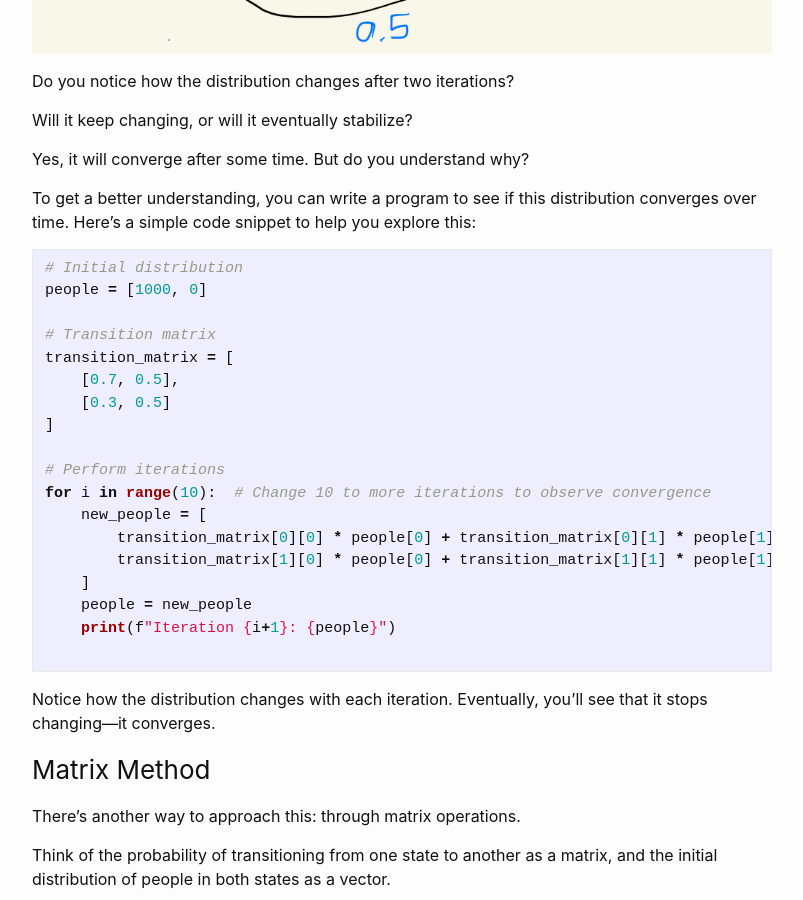
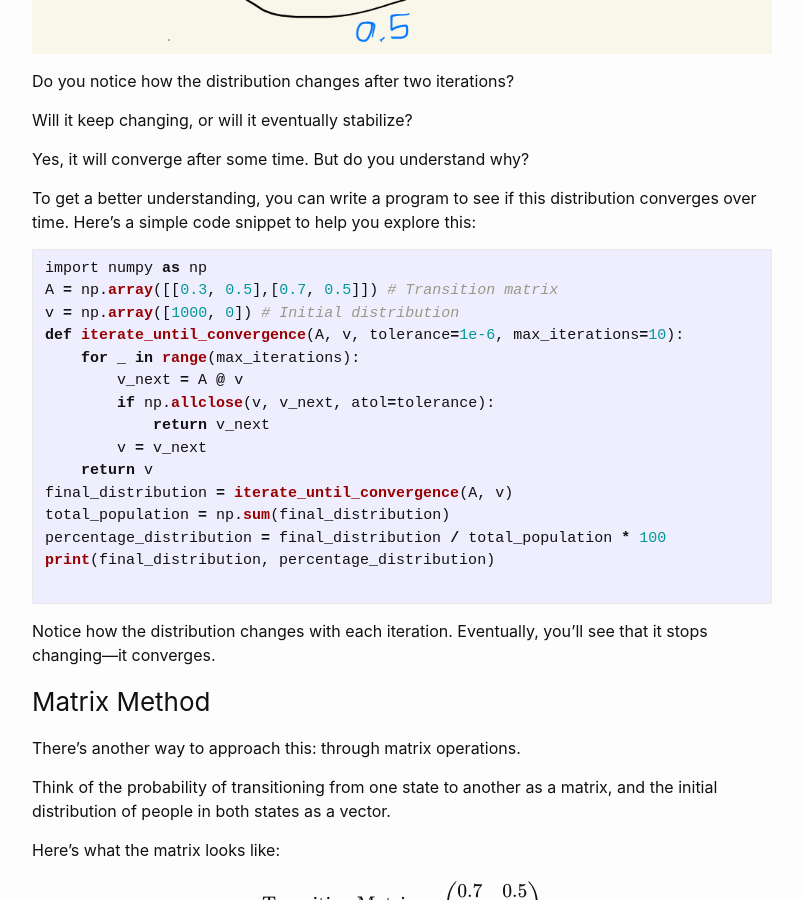
Before and after one commit to sudarshansudarshan/cs503, a Jekyll site: the page built from Galaxy.md, in a window 1280 px wide and 900 px high, scrolled down 5004 px. Shown: the whole window, without its empty margins (238-1041 px from the left). Built offline with Jekyll 4.4.1, drawn with Linux system fonts in a browser that asks for light colours; formulas are drawn with MathJax 3.

Commit message:
Update Galaxy.md

````diff
--- a/Galaxy.md
+++ b/Galaxy.md
@@ -109,23 +109,20 @@ Yes, it will converge after some time. But do you understand why?
 To get a better understanding, you can write a program to see if this distribution converges over time. Here’s a simple code snippet to help you explore this:
 
 ```python
-# Initial distribution
-people = [1000, 0]
-
-# Transition matrix
-transition_matrix = [
-    [0.7, 0.5],
-    [0.3, 0.5]
-]
-
-# Perform iterations
-for i in range(10):  # Change 10 to more iterations to observe convergence
-    new_people = [
-        transition_matrix[0][0] * people[0] + transition_matrix[0][1] * people[1],
-        transition_matrix[1][0] * people[0] + transition_matrix[1][1] * people[1]
-    ]
-    people = new_people
-    print(f"Iteration {i+1}: {people}")
+import numpy as np
+A = np.array([[0.3, 0.5],[0.7, 0.5]]) # Transition matrix
+v = np.array([1000, 0]) # Initial distribution
+def iterate_until_convergence(A, v, tolerance=1e-6, max_iterations=10):
+    for _ in range(max_iterations):
+        v_next = A @ v
+        if np.allclose(v, v_next, atol=tolerance):
+            return v_next
+        v = v_next
+    return v
+final_distribution = iterate_until_convergence(A, v)
+total_population = np.sum(final_distribution)
+percentage_distribution = final_distribution / total_population * 100
+print(final_distribution, percentage_distribution)
 
 ```
 
````
